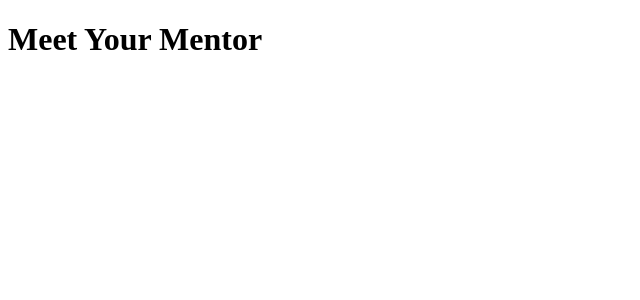
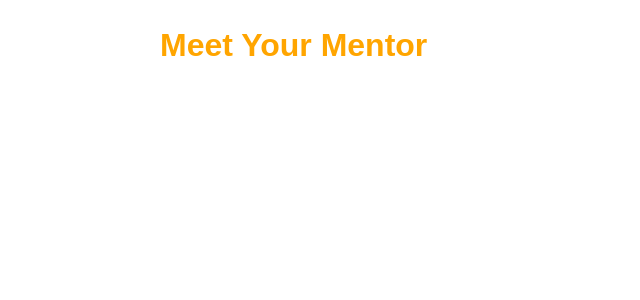
Before and after one commit to podlomar/meetyourmentor, a Next.js app: page / in a window 1280 px wide. Shown: the top 300 px of the page, without its empty margins (0-640 px from the left). Built offline with nearby package versions, Linux system fonts and the light colour scheme.

Commit message:
Some basic styling

```diff
--- a/package.json
+++ b/package.json
@@ -22,12 +22,14 @@
   "homepage": "https://github.com/podlomar/meetyourmentor#readme",
   "dependencies": {
     "next": "^13.4.19",
+    "normalize.css": "^8.0.1",
     "react": "^18.2.0",
     "react-dom": "^18.2.0"
   },
   "devDependencies": {
     "@types/node": "^20.6.2",
     "@types/react": "^18.2.22",
+    "sass": "^1.67.0",
     "typescript": "^5.2.2"
   }
 }
--- a/src/app/layout.tsx
+++ b/src/app/layout.tsx
@@ -1,3 +1,5 @@
+import 'styles/global.scss';
+
 export const metadata = {
   title: 'Meet Your Mentor',
   description: 'A mentorship matching app for students and proffessionals',
--- a/src/app/page.tsx
+++ b/src/app/page.tsx
@@ -1,7 +1,9 @@
+import styles from './styles.module.scss';
+
 const HomePage = () => {
   return (
-    <div>
-      <h1>Meet Your Mentor</h1>
+    <div className="container">
+      <h1 className={styles.pageTitle}>Meet Your Mentor</h1>
     </div>
   );
 };
--- /dev/null
+++ b/src/app/styles.module.scss
@@ -0,0 +1,3 @@
+.pageTitle {
+  color: orange
+}
--- /dev/null
+++ b/src/styles/global.scss
@@ -0,0 +1,26 @@
+@import "normalize.css/normalize.css";
+
+* {
+  box-sizing: border-box;
+
+  // HACK: Crazy hack to fix a bug in Android Chrome called font boosting
+  @media screen and (-webkit-min-device-pixel-ratio: 0) {
+    max-height: 16777216px;
+  }
+}
+
+html {
+  font-family: sans-serif;
+  font-size: 16px;
+  line-height: 1.5;
+}
+
+body {
+  margin: 0;
+}
+
+.container {
+  max-width: 960px;
+  margin-left: auto;
+  margin-right: auto;
+}
--- a/tsconfig.json
+++ b/tsconfig.json
@@ -6,7 +6,7 @@
       "dom.iterable",
       "esnext"
     ],
-    "baseUrl": ".",
+    "baseUrl": "src",
     "allowJs": true,
     "skipLibCheck": true,
     "strict": true,
```
Also changed, not shown: 1 other file (tests, documents, lock files or other folders).
